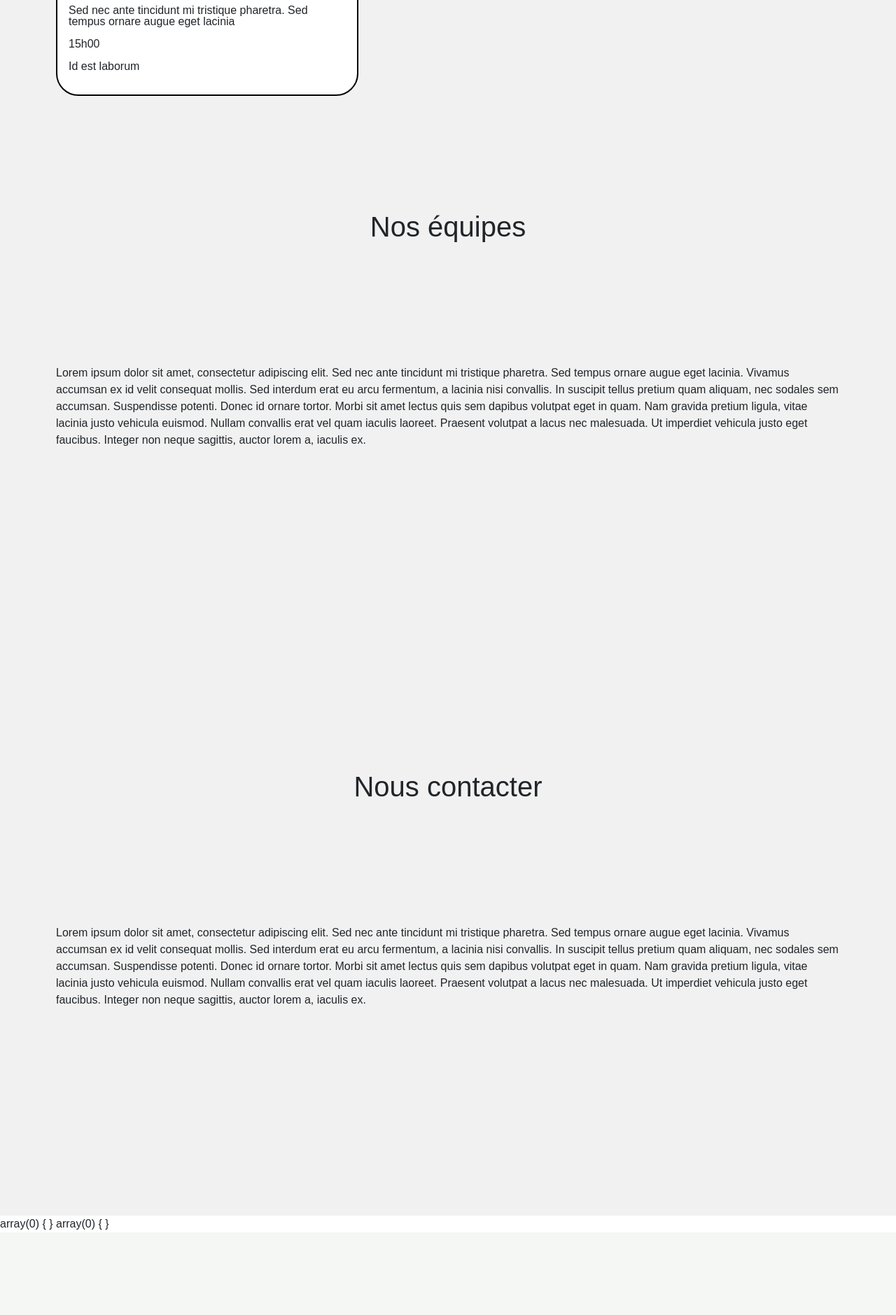
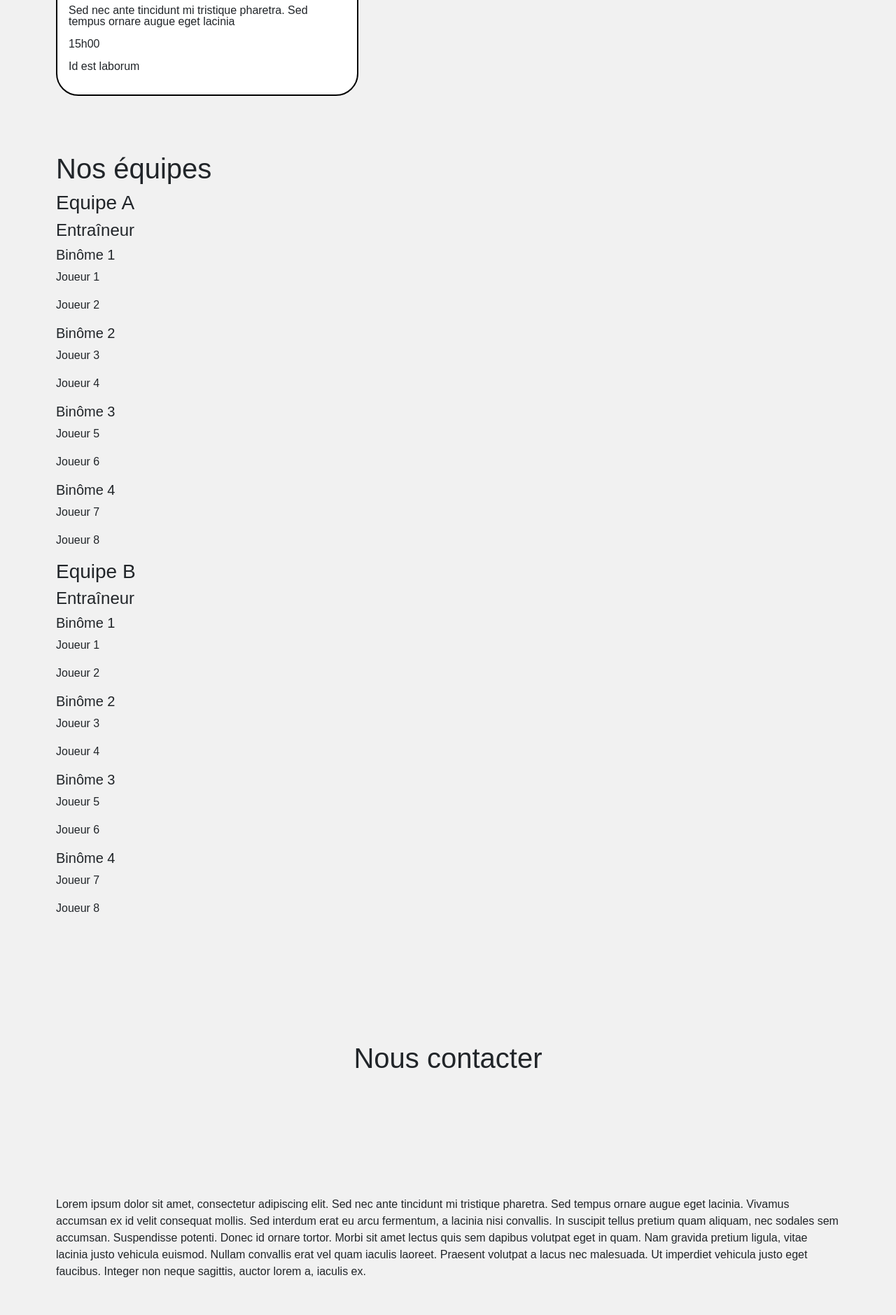
Before and after one commit to Adidooouuu/PHP-SQL, a PHP site: page / in a window 1280 px wide. Shown: the part 2270-4149 px from the top of the page at 70% size. Before the commit the page ends 4027 px from the top, so only its background shows below. Run offline with PHP 8.4, Linux system fonts and the light colour scheme; data comes from the database, SQL or seed files in the repository.

Commit message:
Création des cartes équipes. Css bientôt disponible pour ces dernières

```diff
--- a/assets/css/style.css
+++ b/assets/css/style.css
@@ -157,6 +157,12 @@
   line-height:  1rem;
 }
 
+/*Section équipes*/
+
+.equipe{
+  flex-direction: column;
+}
+
 /*Formulaire*/
 
 .formulaire{
--- a/index.php
+++ b/index.php
@@ -92,10 +92,68 @@
           </div>
         </section>
 
-        <section id="equipe" class="flex">
-          <h1>Nos équipes</h1>
-          <p>Lorem ipsum dolor sit amet, consectetur adipiscing elit. Sed nec ante tincidunt mi tristique pharetra. Sed tempus ornare augue eget lacinia. Vivamus accumsan ex id velit consequat mollis. Sed interdum erat eu arcu fermentum, a lacinia nisi convallis. In suscipit tellus pretium quam aliquam, nec sodales sem accumsan. Suspendisse potenti. Donec id ornare tortor. Morbi sit amet lectus quis sem dapibus volutpat eget in quam. Nam gravida pretium ligula, vitae lacinia justo vehicula euismod. Nullam convallis erat vel quam iaculis laoreet. Praesent volutpat a lacus nec malesuada. Ut imperdiet vehicula justo eget faucibus. Integer non neque sagittis, auctor lorem a, iaculis ex.</p>
-          <hr>
+        <section class="nos-equipes">
+          <h1 id="equipe-a">Nos équipes</h1>
+          <div class="equipe">
+            <h3 class="titre-equipe">Equipe A</h3>
+            <h4 class="nom-entraineur">Entraîneur</h4>
+            <div class="joueurs">
+              <div class="joueur-1">
+                <div class="binome">
+                  <h5>Binôme 1</h5>
+                  <p>Joueur 1</p>
+                  <p>Joueur 2</p>
+                </div>
+                <div class="binome">
+                  <h5>Binôme 2</h5>
+                  <p>Joueur 3</p>
+                  <p>Joueur 4</p>
+                </div>
+              </div>
+              <div class="joueur-2">
+                <div class="binome">
+                  <h5>Binôme 3</h5>
+                  <p>Joueur 5</p>
+                  <p>Joueur 6</p>
+                </div>
+                <div class="binome">
+                  <h5>Binôme 4</h5>
+                  <p>Joueur 7</p>
+                  <p>Joueur 8</p>
+                </div>
+              </div>
+            </div>
+          </div>
+          <div class="equipe-b">
+            <h3 class="titre-equipe">Equipe B</h3>
+            <h4 class="nom-entraineur">Entraîneur</h4>
+            <div class="joueurs">
+              <div class="joueur-1">
+                <div class="binome">
+                  <h5>Binôme 1</h5>
+                  <p>Joueur 1</p>
+                  <p>Joueur 2</p>
+                </div>
+                <div class="binome">
+                  <h5>Binôme 2</h5>
+                  <p>Joueur 3</p>
+                  <p>Joueur 4</p>
+                </div>
+              </div>
+              <div class="joueur-2">
+                <div class="binome">
+                  <h5>Binôme 3</h5>
+                  <p>Joueur 5</p>
+                  <p>Joueur 6</p>
+                </div>
+                <div class="binome">
+                  <h5>Binôme 4</h5>
+                  <p>Joueur 7</p>
+                  <p>Joueur 8</p>
+                </div>
+              </div>
+            </div>
+          </div>
         </section>
 
         <section id="contact" class="flex">
```
